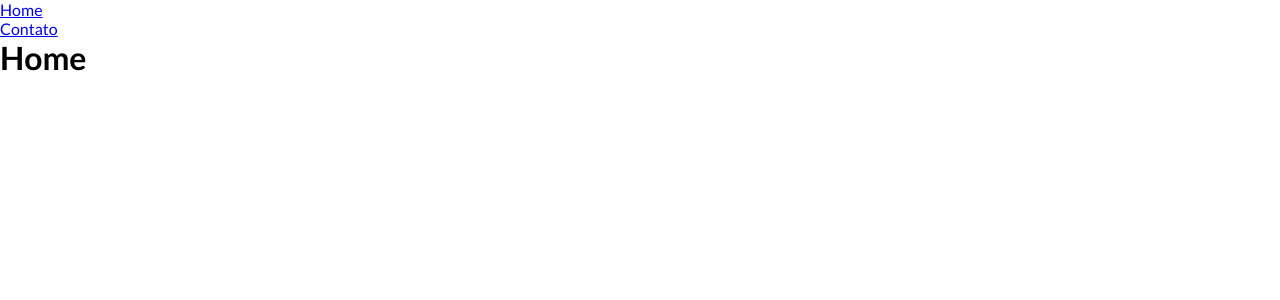
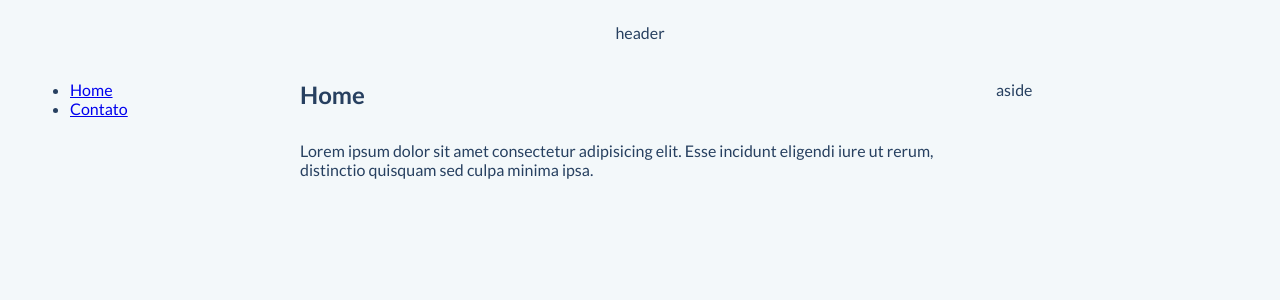
Before and after one commit to dvsilva/algaworks-especialista-react, a React (Create React App) app in the folder projetos/section_6/alganews-cms/: page / in a window 1280 px wide. Shown: the top 300 px of the page. Built offline with nearby package versions, Linux system fonts and the light colour scheme.

Commit message:
aula 6.4

```diff
--- a/projetos/section_6/alganews-cms/src/app/components/NavBar.tsx
+++ b/projetos/section_6/alganews-cms/src/app/components/NavBar.tsx
@@ -1,10 +1,10 @@
 import { Link } from "react-router-dom";
 
 export default function NavBar () {
-  return <nav>
+  return <>
     <ul>
       <li><Link to="/">Home</Link></li>
       <li><Link to="/contato">Contato</Link></li>
     </ul>
-  </nav>
+  </>
 }
--- /dev/null
+++ b/projetos/section_6/alganews-cms/src/app/layouts/Default/Default.layout.styles.ts
@@ -0,0 +1,34 @@
+import styled from "styled-components";
+
+export const Wrapper = styled.div`
+  width: 1140px;
+  margin: 0 auto;
+
+  display: flex;
+  flex-direction: column;
+  gap: 16px;
+`
+
+export const Header = styled.header`
+  display: flex;
+  justify-content: center;
+  align-items: center;
+
+  height: 64px;
+`
+
+export const Main = styled.main`
+  display: grid;
+  grid-template-columns: 214px 680px 214px;
+  gap: 16px;
+`
+
+export const Navigation = styled.nav``
+
+export const Aside = styled.aside``
+
+export const FeaturedContent = styled.section`
+  display: flex;
+  flex-direction: column;
+  gap: 32px;
+`
--- /dev/null
+++ b/projetos/section_6/alganews-cms/src/app/layouts/Default/Default.layout.tsx
@@ -0,0 +1,27 @@
+import NavBar from '../../components/NavBar'
+import * as DL from './Default.layout.styles'
+
+interface DefaultLayoutProps {
+  children: React.ReactNode
+}
+
+function DefaultLayoyt (props: DefaultLayoutProps) {
+  return <DL.Wrapper>
+    <DL.Header>
+      header
+    </DL.Header>
+    <DL.Main>
+      <DL.Navigation>
+        <NavBar />
+      </DL.Navigation>
+      <DL.FeaturedContent>
+        { props.children }
+      </DL.FeaturedContent>
+      <DL.Aside>
+        aside
+      </DL.Aside>
+    </DL.Main>
+  </DL.Wrapper>
+}
+
+export default DefaultLayoyt
--- /dev/null
+++ b/projetos/section_6/alganews-cms/src/app/layouts/Default/index.ts
@@ -0,0 +1 @@
+export { default } from './Default.layout'
--- a/projetos/section_6/alganews-cms/src/app/views/Home.view.tsx
+++ b/projetos/section_6/alganews-cms/src/app/views/Home.view.tsx
@@ -1,8 +1,12 @@
 import usePageTitle from "../../core/hooks/usePageTitle"
+import DefaultLayoyt from "../layouts/Default"
 
 export default function Home () {
   usePageTitle('Home')
-  return <div>
+  return <DefaultLayoyt>
     <h1>Home</h1>
-  </div>
+    <p>
+      Lorem ipsum dolor sit amet consectetur adipisicing elit. Esse incidunt eligendi iure ut rerum, distinctio quisquam sed culpa minima ipsa.
+    </p>
+  </DefaultLayoyt>
 }
--- a/projetos/section_6/alganews-cms/src/core/globalStyles.ts
+++ b/projetos/section_6/alganews-cms/src/core/globalStyles.ts
@@ -9,5 +9,7 @@
 
   body {
     font-family: 'Lato', sans-serif;
+    background-color: #F3F8FA;
+    color: #274060;
   }
 `
--- a/projetos/section_6/alganews-cms/src/index.tsx
+++ b/projetos/section_6/alganews-cms/src/index.tsx
@@ -8,13 +8,11 @@
 import Contact from './app/views/Contact.view';
 import UserView from './app/views/User.view';
 import CalcView from './app/views/Calc.view';
-import NavBar from './app/components/NavBar';
 import GlobalStyles from './core/globalStyles';
 
 ReactDOM.render(
   <React.StrictMode>
     <BrowserRouter>
-      <NavBar />
       <Switch>
         <Route path={'/'} exact component={Home} />
         <Route path={'/contato'} exact component={Contact} />
```
Also changed, not shown: 1 other file (tests, documents, lock files or other folders).
